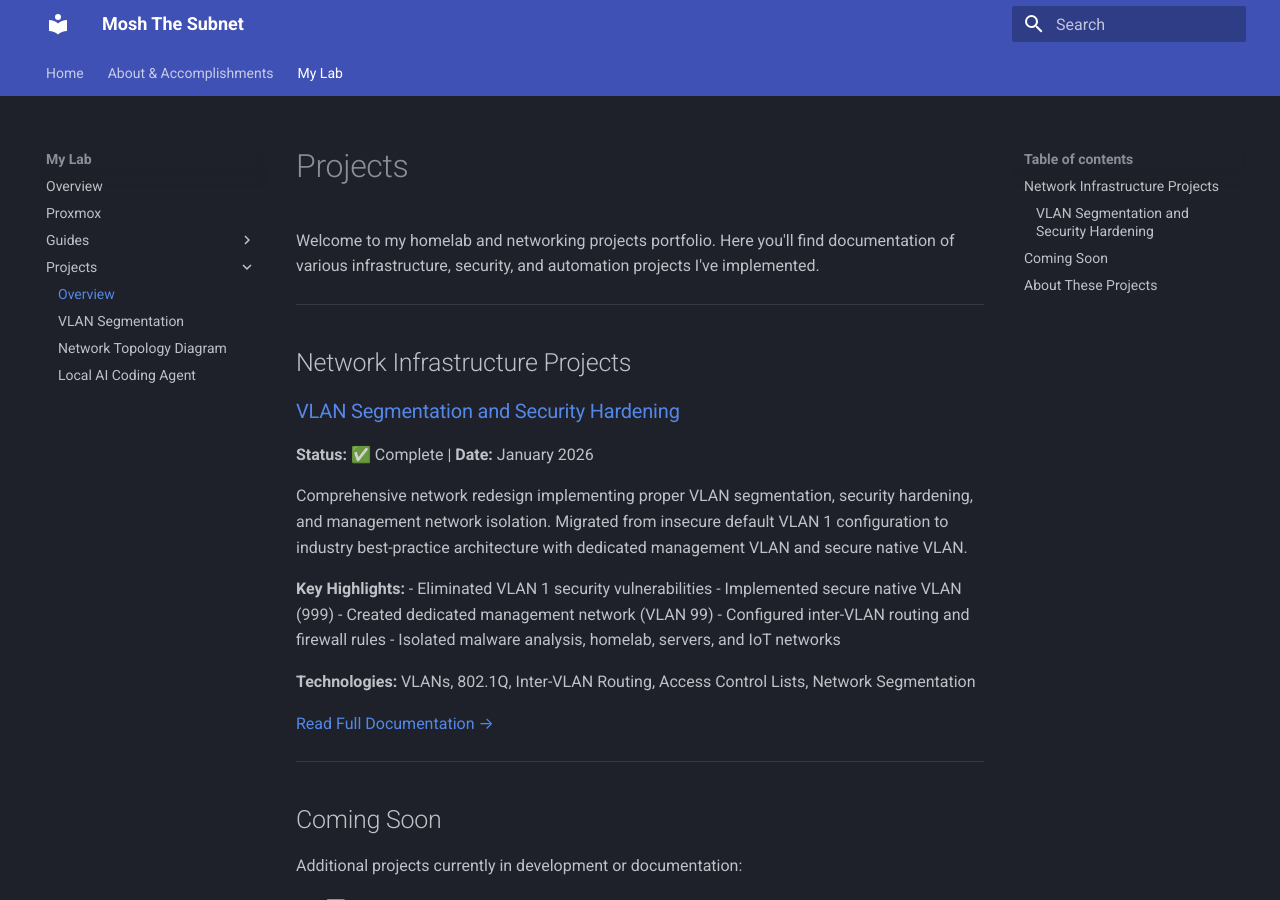
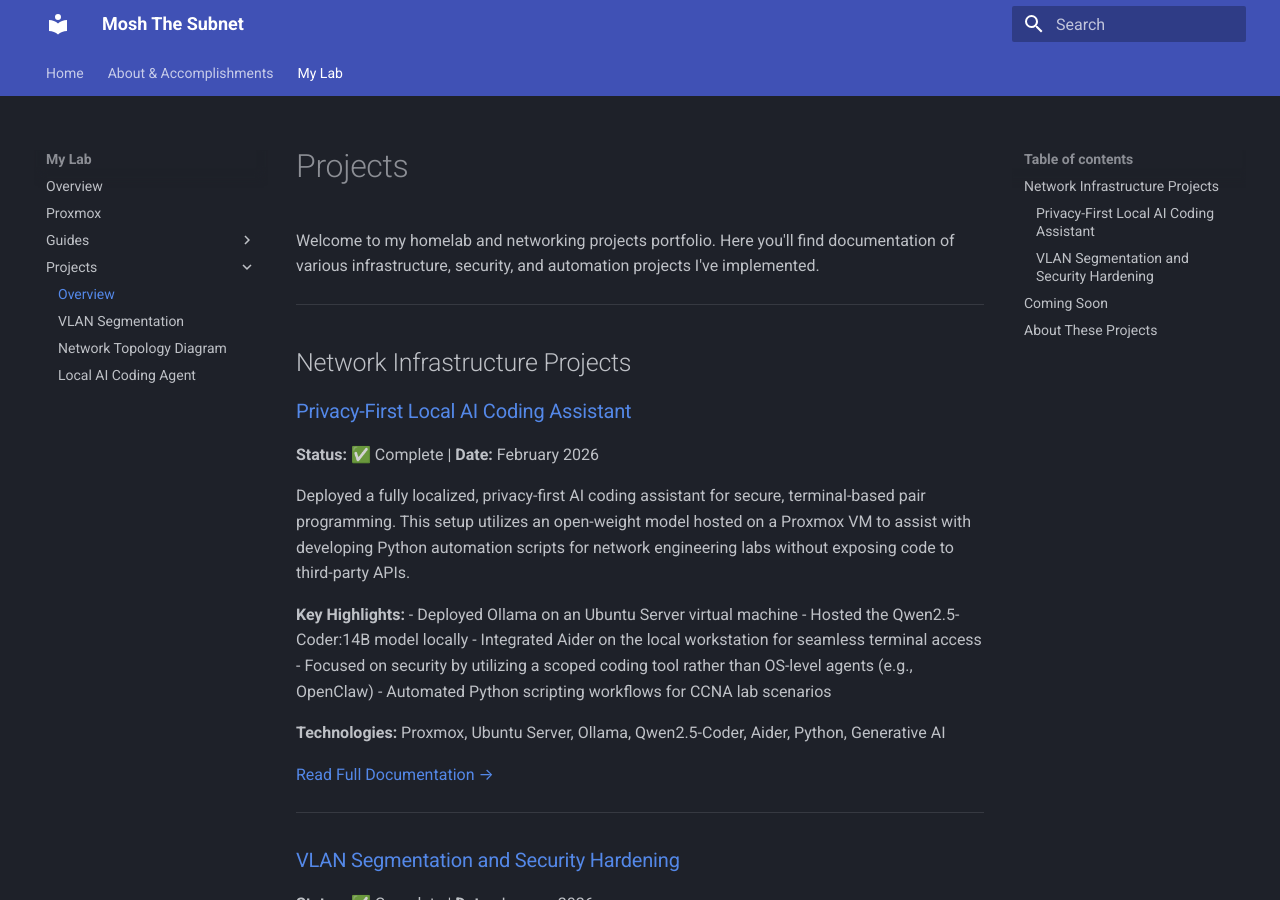
Before and after one commit to moshthesubnet/my-lab-docs, an MkDocs documentation site: the page built from docs/projects/projects.md, in a window 1280 px wide and 900 px high. Built offline with MkDocs 1.6.1 and Material for MkDocs 9.7.7, drawn with Linux system fonts in a browser that asks for light colours.

Commit message:
Update projects.md to include Local ai coding agent project

```diff
--- a/docs/projects/projects.md
+++ b/docs/projects/projects.md
@@ -5,6 +5,25 @@ Welcome to my homelab and networking projects portfolio. Here you'll find docume
 ---
 
 ## Network Infrastructure Projects
+
+### [Privacy-First Local AI Coding Assistant](./local-ai-agent-project.md)
+
+**Status:** ✅ Complete | **Date:** February 2026
+
+Deployed a fully localized, privacy-first AI coding assistant for secure, terminal-based pair programming. This setup utilizes an open-weight model hosted on a Proxmox VM to assist with developing Python automation scripts for network engineering labs without exposing code to third-party APIs.
+
+**Key Highlights:**
+- Deployed Ollama on an Ubuntu Server virtual machine
+- Hosted the Qwen2.5-Coder:14B model locally
+- Integrated Aider on the local workstation for seamless terminal access
+- Focused on security by utilizing a scoped coding tool rather than OS-level agents (e.g., OpenClaw)
+- Automated Python scripting workflows for CCNA lab scenarios
+
+**Technologies:** Proxmox, Ubuntu Server, Ollama, Qwen2.5-Coder, Aider, Python, Generative AI
+
+[Read Full Documentation →](./Local_AI_Coding_Agent.md)
+
+---
 
 ### [VLAN Segmentation and Security Hardening](./vlan-segmentation-project.md)
 
```
